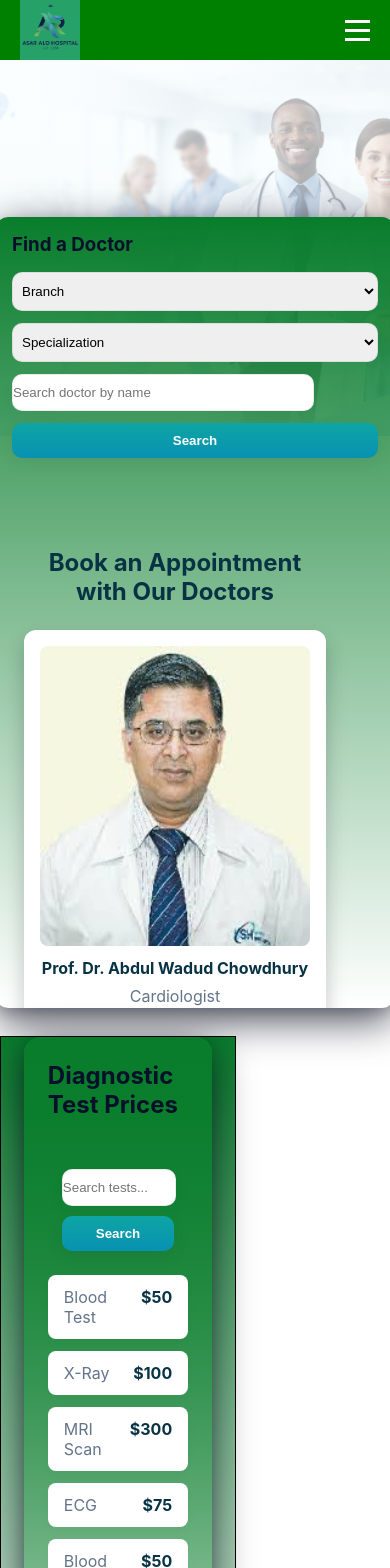
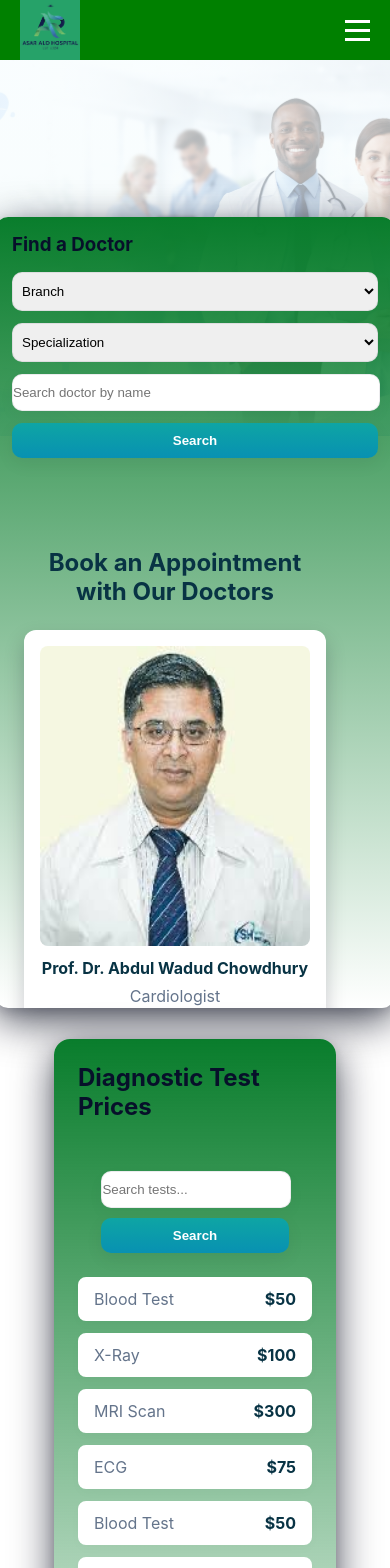
Before and after one commit to DarkEgale/Asar-Alo, a React (Vite) app in the folder my-react-app/: page /contact in a window 390 px wide. Shown: the top 1568 px of the page. Built offline with nearby package versions, Linux system fonts and the light colour scheme.

Commit message:
design compelete

```diff
--- a/my-react-app/src/Components/Input/Input.jsx
+++ b/my-react-app/src/Components/Input/Input.jsx
@@ -24,8 +24,10 @@ export default function Input({ type = 'text', placeholder = '', options = [], v
   }
 
   return (
-    <div className={styles.field}>
-      <input className={styles.input} type={type} placeholder={placeholder} value={value} onChange={onChange} {...rest} />
+    <>
+     <div className={styles.field}>
+      <input className={styles.input_full} type={type} placeholder={placeholder} value={value} onChange={onChange} {...rest} />
     </div>
+    </>
   )
 }
--- a/my-react-app/src/Components/Input/Input.module.css
+++ b/my-react-app/src/Components/Input/Input.module.css
@@ -32,3 +32,14 @@
     width: 100%;
     padding: 0 !important;
 }
+.input_full{
+  width: 100%;
+  padding: 10px 0px;
+  border-radius: 10px;
+  border: 1px solid rgba(15,23,42,0.08);
+  min-width: 0;
+  max-width: 100%;
+  outline: none;
+  box-shadow: 0 6px 18px rgba(16,24,40,0.03);
+  background: white;
+}
--- a/my-react-app/src/Pages/About/About.css
+++ b/my-react-app/src/Pages/About/About.css
@@ -4,7 +4,7 @@
   min-height: 100vh;
 }
 
-.page-container {
+.page-container-about {
   max-width: 1100px;
   margin: 0 auto;
 }
@@ -37,10 +37,10 @@
 }
 
 .stat {
-  background: #fff;
+  background:linear-gradient(180deg,rgb(9, 125, 44),rgba(0, 0, 255, 0.084));
   padding: 20px;
   border-radius: 12px;
-  box-shadow: 0 8px 20px rgba(2, 6, 23, 0.04);
+  box-shadow: 0 8px 20px rgba(2, 6, 23, 0.262);
   flex: 1;
   text-align: center;
 }
@@ -59,7 +59,7 @@
 
 @media (max-width: 768px) {
   .about-page {
-    padding: 32px 16px;
+    padding-top: 100px;
   }
 
   .about-page h1 {
--- a/my-react-app/src/Pages/About/About.jsx
+++ b/my-react-app/src/Pages/About/About.jsx
@@ -4,7 +4,7 @@ import './About.css';
 const About = () => {
   return (
     <div className="about-page">
-      <div className="page-container">
+      <div className="page-container-about">
         <h1>About Us</h1>
         <div className="about-content">
           <p>
--- a/my-react-app/src/Pages/Contact/Contact.css
+++ b/my-react-app/src/Pages/Contact/Contact.css
@@ -2,12 +2,14 @@
   padding: 40px 20px;
   background: #f8fafc;
   min-height: 100vh;
-  padding-top: 50px;
+  padding-top: 150px;
+  display: flex;
 }
 
 .page-container {
   max-width: 1100px;
   margin: 0 auto;
+  display: flex;
 }
 
 .contact-page h1 {
@@ -59,6 +61,10 @@
   display: flex;
   flex-direction: column;
   gap: 20px;
+  background:green;
+  padding: 20px;
+  border-radius: 20px;
+  box-shadow: 0 6px 18px rgba(16, 24, 40, 0.641);
 }
 
 @media (max-width: 768px) {
--- a/my-react-app/src/Pages/Contact/Contact.jsx
+++ b/my-react-app/src/Pages/Contact/Contact.jsx
@@ -28,8 +28,9 @@ const Contact = () => {
   return (
     <div className="contact-page">
       <div className="page-container">
-        <h1>Contact Us</h1>
+
         <div className="contact-content">
+
           <div className="contact-info">
             <h2>Get in Touch</h2>
             <p>We're here to help you with any questions or concerns.</p>
--- a/my-react-app/src/Pages/FindCare/FindCare.css
+++ b/my-react-app/src/Pages/FindCare/FindCare.css
@@ -3,9 +3,11 @@
   background: #f8fafc;
   min-height: 100vh;
   padding-top: 50px;
+  display: flex;
+  flex-direction: column !important;
 }
 
-.page-container {
+.page-container-findcare {
   max-width: 1100px;
   margin: 0 auto;
 }
@@ -25,10 +27,10 @@
 }
 
 .search-section {
-  background: #fff;
+  background:linear-gradient(180deg,rgb(9, 125, 44),rgba(44, 151, 30, 0.559));
   padding: 40px;
   border-radius: 12px;
-  box-shadow: 0 8px 20px rgba(2, 6, 23, 0.04);
+  box-shadow: 0 8px 20px rgba(2, 6, 23, 0.517);
   margin-bottom: 40px;
 }
 
@@ -68,7 +70,7 @@
 }
 
 .link-card {
-  background: #fff;
+  background: white;
   padding: 30px 20px;
   border-radius: 12px;
   box-shadow: 0 8px 20px rgba(2, 6, 23, 0.04);
@@ -95,7 +97,7 @@
 
 @media (max-width: 768px) {
   .find-care-page {
-    padding: 32px 16px;
+    padding-top: 100px;
   }
 
   .find-care-page h1 {
--- a/my-react-app/src/Pages/FindCare/FindCare.jsx
+++ b/my-react-app/src/Pages/FindCare/FindCare.jsx
@@ -2,6 +2,7 @@ import React, { useState } from 'react';
 import Button from '../../Components/Button/Button';
 import Input from '../../Components/Input/Input';
 import './FindCare.css';
+import Card from '../../Components/Card/Card';
 
 const FindCare = () => {
   const [searchForm, setSearchForm] = useState({
@@ -26,7 +27,7 @@ const FindCare = () => {
 
   return (
     <div className="find-care-page">
-      <div className="page-container">
+      <div className="page-container_findcare">
         <h1>Find Your Care</h1>
         <p>Search for doctors, specialists, and healthcare services in your area.</p>
 
@@ -85,26 +86,30 @@ const FindCare = () => {
         <div className="quick-links">
           <h2>Quick Access</h2>
           <div className="links-grid">
-            <div className="link-card">
-              <h3>Emergency Care</h3>
-              <p>24/7 emergency services available</p>
-              <Button variant="secondary">Call Now</Button>
-            </div>
-            <div className="link-card">
-              <h3>Book Appointment</h3>
-              <p>Schedule your visit online</p>
-              <Button variant="secondary">Book Now</Button>
-            </div>
-            <div className="link-card">
-              <h3>Health Packages</h3>
-              <p>Comprehensive health checkups</p>
-              <Button variant="secondary">View Packages</Button>
-            </div>
-            <div className="link-card">
-              <h3>Test Results</h3>
-              <p>Check your test results online</p>
-              <Button variant="secondary">View Results</Button>
-            </div>
+
+              <Card
+                image=""
+                content="Comprehensive health checkups"
+                title="Health Package"
+                description="Comprehensive health checkups"
+                linkText="View Package"
+              />
+
+              <Card
+              image=""
+              content="Medical Consultation Services"
+              title="Consultation"
+              description="Medical Consultation Services"
+              linkText="View Package"
+              />
+
+            <Card
+              image=""
+              content="Emergency Services"
+              title="Emergency"
+              description="Emergency Contacts and Services"
+              linkText="View Package"
+              />
           </div>
         </div>
       </div>
--- a/my-react-app/src/Pages/Home/Home.module.css
+++ b/my-react-app/src/Pages/Home/Home.module.css
@@ -4,6 +4,7 @@
   display: flex;
   flex-direction: column;
   gap: 200px;
+  box-sizing: border-box;
 }
 
 .hero {
@@ -248,7 +249,7 @@
   height: fit-content;
   display: flex;
   justify-content: center;
-  margin-top: 400px;
+  padding-top: 400px;
 }
 
 
@@ -392,7 +393,7 @@
   .heroCard {
     width: 100%;
     padding: 20px;
-    border-radius: 12px;    overflow: hidden;  }
+    border-radius: 12px;     }
 
   .searchForm {
     gap: 16px;
@@ -449,14 +450,29 @@
   .doctorAppointments,
   .reviews,
   .contact {
-    padding: 32px 16px;
+    padding: 0;
+  }
+  .sectionInner{
+    display: flex;
+    justify-content: center;
+    align-items: center;
+    flex-direction: column;
   }
 
   .doctorGrid {
-    grid-template-columns: repeat(auto-fit, minmax(280px, 1fr));
-    gap: 16px;
+   display: flex;
+   justify-content: center;
+   flex-direction: column;
+   align-items: center;
+   justify-self: center;
+   margin-left: 0px;
+   margin-right: 0px;
+   width: 100%;
   }
-
+  .doctorCard{
+    display: flex;
+    justify-self: center;
+  }
   .reviewList {
     grid-template-columns: 1fr;
     gap: 16px;
@@ -476,6 +492,10 @@
 
   .reviewForm .field {
     width: 100%;
+  }
+  .testPrices{
+    margin-top: 30vh;
+    overflow-y: scroll;
   }
 }
 
@@ -540,9 +560,10 @@
     font-size: 18px;
   }
 .testPrices {
-    width: calc(100% - 40%);
-    background: linear-gradient(180deg,rgb(9, 125, 44),transparent);
-    border: 1px solid black;
+    width: calc(100%);
+    padding-top: 150px;
+    overflow-y: scroll;
+    padding-bottom: 50px;
 }
 
 
--- a/my-react-app/src/Pages/Services/Services.css
+++ b/my-react-app/src/Pages/Services/Services.css
@@ -1,13 +1,9 @@
-.services-page {
-  padding: 40px 20px;
-  background: #f8fafc;
-  min-height: 100vh;
-  padding-top: 50px;
-}
 
-.page-container {
+
+.page-container-services {
   max-width: 1100px;
   margin: 0 auto;
+  ;
 }
 
 .services-page h1 {
--- a/my-react-app/src/Pages/Services/Services.jsx
+++ b/my-react-app/src/Pages/Services/Services.jsx
@@ -28,8 +28,8 @@ const Services = () => {
   ];
 
   return (
-    <div className="services-page">
-      <div className="page-container">
+    <div className="services-page-section">
+      <div className="page-container-services">
         <ServiceSection services={services} />
       </div>
     </div>
```
